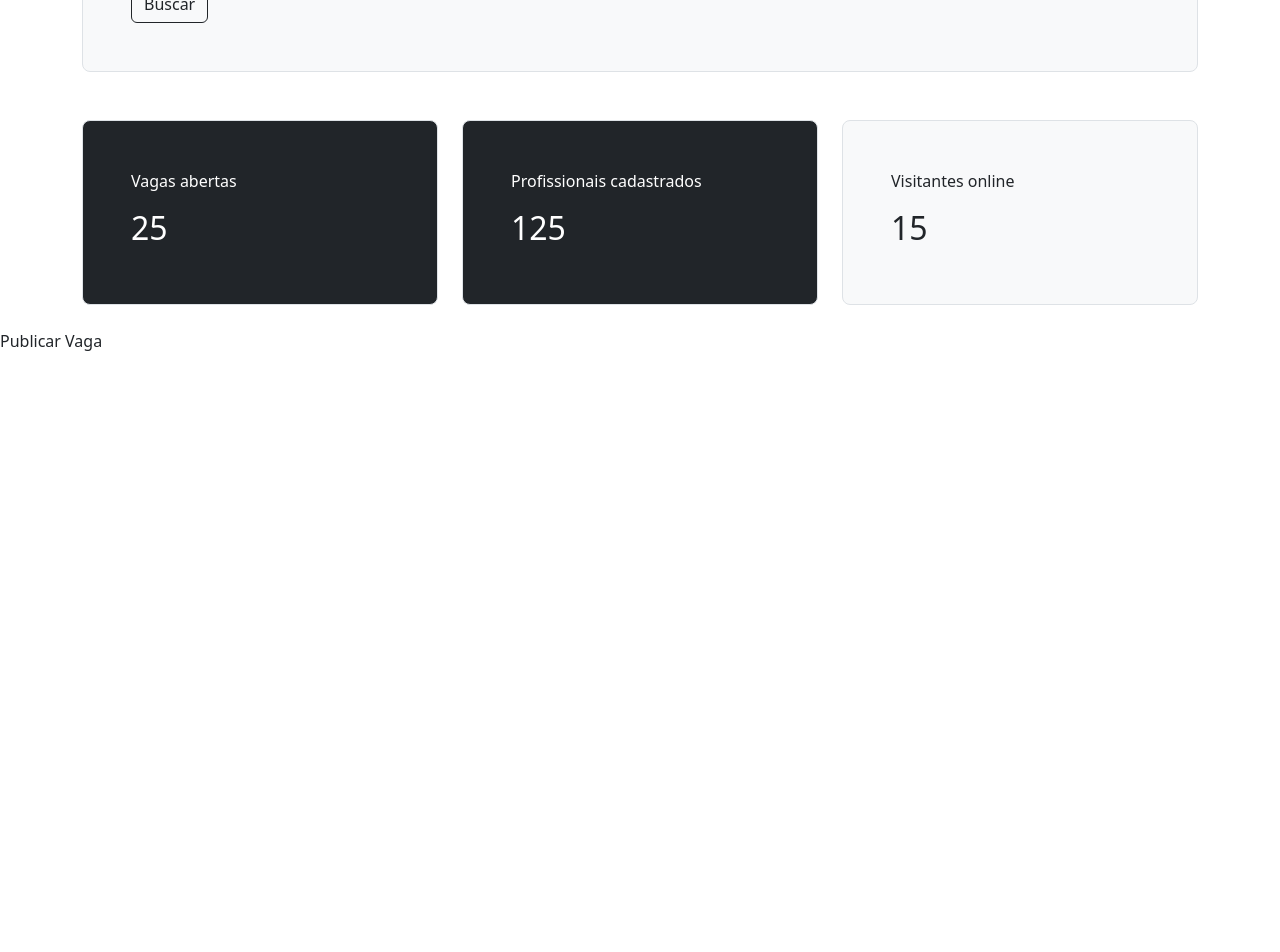
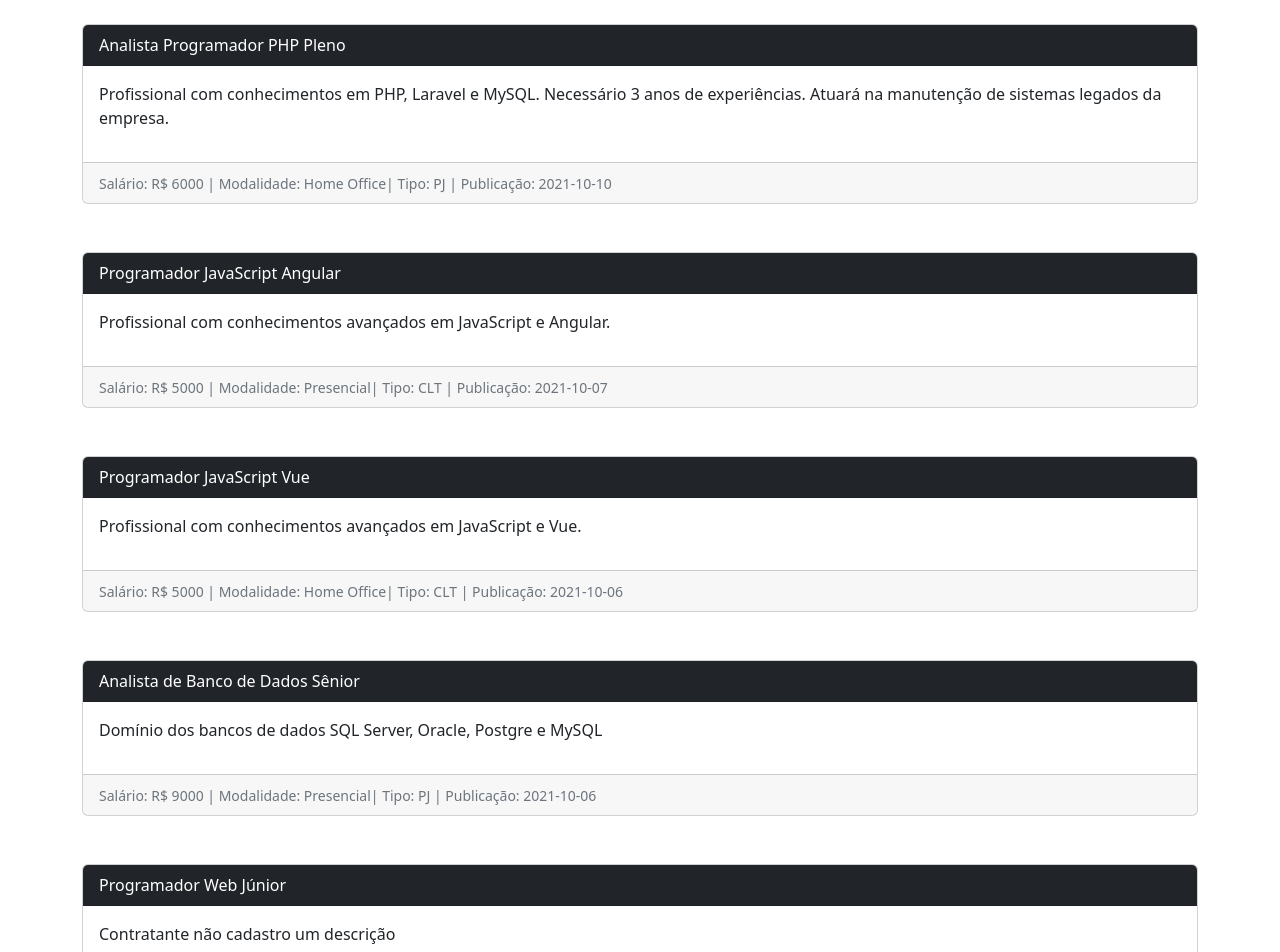
Before and after one commit to andrey067/Vue_VueX_Advanced, a Vue app in the folder Projeto Vagas - Componentes/vagas-front/: page / in a window 1280 px wide. Shown: the part 380-1332 px from the top of the page. Before the commit the page ends 800 px from the top, so only its background shows below. Built offline with nearby package versions, Linux system fonts and the light colour scheme.

Commit message:
aprendendo sobre components e props

```diff
--- a/Projeto Vagas - Componentes/vagas-front/src/App.vue
+++ b/Projeto Vagas - Componentes/vagas-front/src/App.vue
@@ -1,5 +1,4 @@
 <template>
-  <h1>TExto</h1>
   <topo-compoent />
   <conteudo-component />
 </template>
@@ -19,7 +18,5 @@ export default defineComponent({
 </script>
 
 <style scoped lang="scss">
-h1 {
-  color: red
-}
+
 </style>
--- /dev/null
+++ b/Projeto Vagas - Componentes/vagas-front/src/components/comuns/IndicadorComponent.vue
@@ -0,0 +1,23 @@
+<template>
+    <div :class="estilo">
+        <p>{{ titulo }}</p>
+        <h2>{{ valor }}</h2>
+    </div>
+</template>
+
+<script lang="ts">
+import { defineComponent } from "vue";
+
+export default defineComponent({
+    name: "IndicadorComponent",
+    props: ['titulo', 'valor','bg', 'color'],
+    computed:{
+        estilo(){
+            return `h-100 p-5 rounded-3 border ${this.bg} ${this.color}`
+        }
+    }
+})
+</script>
+
+<style>
+</style>
--- /dev/null
+++ b/Projeto Vagas - Componentes/vagas-front/src/components/comuns/PesquisarVaga.vue
@@ -0,0 +1,31 @@
+<template>
+    <div class="h-100 p-5 bg-light border rounded-3">
+        <h2>Pesquisar Vagas</h2>
+        <div class="row">
+            <div class="col">
+                <div class="form-group">
+                    <label>Título da vaga</label>
+                    <input type="text" class="form-control"
+                        placeholder="Pesquise por palavras chaves, por exemplo 'PHP', 'Pleno', 'Analista'">
+                    <small class="form-text text-muted">Informe palavras que estejam relacionadas com o
+                        título da vaga que você procura</small>
+                </div>
+            </div>
+        </div>
+        <div class="row">
+            <div class="col">
+                <button class="btn btn-outline-dark mt-2" type="button">Buscar</button>
+            </div>
+        </div>
+    </div>
+</template>
+
+<script lang="ts">
+import { defineComponent } from 'vue';
+export default defineComponent({
+    name:"PesquisaVaga"
+})
+</script>
+
+<style>
+</style>
--- /dev/null
+++ b/Projeto Vagas - Componentes/vagas-front/src/components/comuns/VagaComponent.vue
@@ -0,0 +1,55 @@
+<template>
+    <div class="card">
+        <div class="card-header bg-dark text-white">{{ titulo }}</div>
+        <div class="card-body">
+            <p>{{ descricao }}</p>
+        </div>
+        <div class="card-footer">
+            <small class="text-muted">Salário: R$ {{ salario }} | Modalidade: {{ modalidade }}| Tipo: {{ tipo }} |
+                Publicação:
+                {{ publicacao }}</small>
+        </div>
+    </div>
+</template>
+
+<script lang="ts">
+export default {
+    name: "VagaComponent",
+    // props: ['titulo', 'descricao', 'salario', 'modalidade', 'tipo', 'publicacao']
+    props: {
+        titulo: {
+            type: String,
+            required: true,
+            validator(p: string) {
+                //console.log('Prop: ', p, )
+                if (p.length < 6) return false //se estiver inválido
+                return true //se estiver válido
+            }
+        },
+        descricao: {
+            type: String,
+            require: true,
+            default: 'Contratante não cadastro um descrição',
+        },
+        salario: {
+            type: Number,
+            require: true
+        },
+        modalidade: {
+            type: String,
+            require: true
+        },
+        publicacao: {
+            type: String,
+            require: true
+        },
+        tipo: {
+            type: String,
+            require: true
+        },
+    }
+}
+</script>
+
+<style>
+</style>
--- a/Projeto Vagas - Componentes/vagas-front/src/components/layouts/ConteudoComponent.vue
+++ b/Projeto Vagas - Componentes/vagas-front/src/components/layouts/ConteudoComponent.vue
@@ -1,6 +1,5 @@
 <template>
     <div>
-        <p>Conteudo</p>
         <HomeView/>
         <PublicarVaga/>
     </div>
--- a/Projeto Vagas - Componentes/vagas-front/src/views/HomeView.vue
+++ b/Projeto Vagas - Componentes/vagas-front/src/views/HomeView.vue
@@ -2,59 +2,96 @@
     <div class="container py-4">
         <div class="row">
             <div class="col">
-                <div class="h-100 p-5 bg-light border rounded-3">
-
-                    <h2>Pesquisar Vagas</h2>
-                    <div class="row">
-                        <div class="col">
-                            <div class="form-group">
-                                <label>Título da vaga</label>
-                                <input type="text" class="form-control"
-                                    placeholder="Pesquise por palavras chaves, por exemplo 'PHP', 'Pleno', 'Analista'">
-                                <small class="form-text text-muted">Informe palavras que estejam relacionadas com o
-                                    título da vaga que você procura</small>
-                            </div>
-                        </div>
-                    </div>
-                    <div class="row">
-                        <div class="col">
-                            <button class="btn btn-outline-dark mt-2" type="button">Buscar</button>
-                        </div>
-                    </div>
-                </div>
-
+                <PesquisarVaga />
             </div>
         </div>
-
+        <div class="row mt-5" v-for="(vaga, index) in vagas" :key="index">
+            <div class="col">
+                <!-- <VagaComponent :titulo="vaga.titulo" :descricao="vaga.descricao" :salario="vaga.salario"
+                    :modalidade="vaga.modalidade" :tipo="vaga.tipo" :publicacao="vaga.publicacao" /> -->
+                <VagaComponent v-bind="vaga" />
+            </div>
+        </div>
         <div class="row mt-5">
             <div class="col-4">
-                <div class="h-100 p-5 rounded-3 border bg-dark text-white">
-                    <p>Vagas abertas</p>
-                    <h2>25</h2>
-                </div>
+                <IndicadorComponent titulo="Vagas Abertas" valor="100" bg="bg-dark" color="text-white" />
             </div>
 
             <div class="col-4">
-                <div class="h-100 p-5 rounded-3 border bg-dark text-white">
-                    <p>Profissionais cadastrados</p>
-                    <h2>125</h2>
-                </div>
+                <IndicadorComponent titulo="Profissionais cadastraos" valor="50" bg="bg-dark" color="text-white" />
             </div>
 
             <div class="col-4">
-                <div class="h-100 p-5 rounded-3 border bg-light text-dark">
-                    <p>Visitantes online</p>
-                    <h2>15</h2>
-                </div>
+                <IndicadorComponent titulo="Visitantes online" :valor="usuarioOnline" bg="bg-light" color="text-dark" />
             </div>
         </div>
     </div>
 </template>
 
+
 <script lang="ts">
-export default {
-    name: "HomeView"
-}
+import { defineComponent } from 'vue';
+import PesquisarVaga from '@/components/comuns/PesquisarVaga.vue';
+import IndicadorComponent from '@/components/comuns/IndicadorComponent.vue';
+import VagaComponent from '../components/comuns/VagaComponent.vue';
+
+export default defineComponent({
+    name: "HomeView",
+    data: () => ({
+        usuarioOnline: 0,
+        vagas: [
+            {
+                titulo: 'Analista Programador PHP Pleno',
+                descricao: 'Profissional com conhecimentos em PHP, Laravel e MySQL. Necessário 3 anos de experiências. Atuará na manutenção de sistemas legados da empresa.',
+                salario: 6000,
+                modalidade: 'Home Office',
+                tipo: 'PJ',
+                publicacao: '2021-10-10'
+            },
+            {
+                titulo: 'Programador JavaScript Angular',
+                descricao: 'Profissional com conhecimentos avançados em JavaScript e Angular.',
+                salario: 5000,
+                modalidade: 'Presencial',
+                tipo: 'CLT',
+                publicacao: '2021-10-07'
+            },
+            {
+                titulo: 'Programador JavaScript Vue',
+                descricao: 'Profissional com conhecimentos avançados em JavaScript e Vue.',
+                salario: 5000,
+                modalidade: 'Home Office',
+                tipo: 'CLT',
+                publicacao: '2021-10-06'
+            },
+            {
+                titulo: 'Analista de Banco de Dados Sênior',
+                descricao: 'Domínio dos bancos de dados SQL Server, Oracle, Postgre e MySQL',
+                salario: 9000,
+                modalidade: 'Presencial',
+                tipo: 'PJ',
+                publicacao: '2021-10-06'
+            },
+            {
+                titulo: 'Programador Web Júnior',
+                // descricao: 'Conhecimentos básicos em HTML, CSS, JavaScript, Bootstrap, PHP e MySQL',
+                salario: 3000,
+                modalidade: 'Presencial',
+                tipo: 'CLT',
+                publicacao: '2021-10-05'
+            }
+        ]
+    }),
+    components: { PesquisarVaga, IndicadorComponent, VagaComponent },
+    methods: {
+        getUsuarioOnline() {
+            this.usuarioOnline = Math.floor(Math.random() * 100)
+        }
+    },
+    created() {
+        setInterval(this.getUsuarioOnline, 1000)
+    }
+});
 </script>
 
 <style>
```
Also changed, not shown: 1 other file (tests, documents, lock files or other folders).
